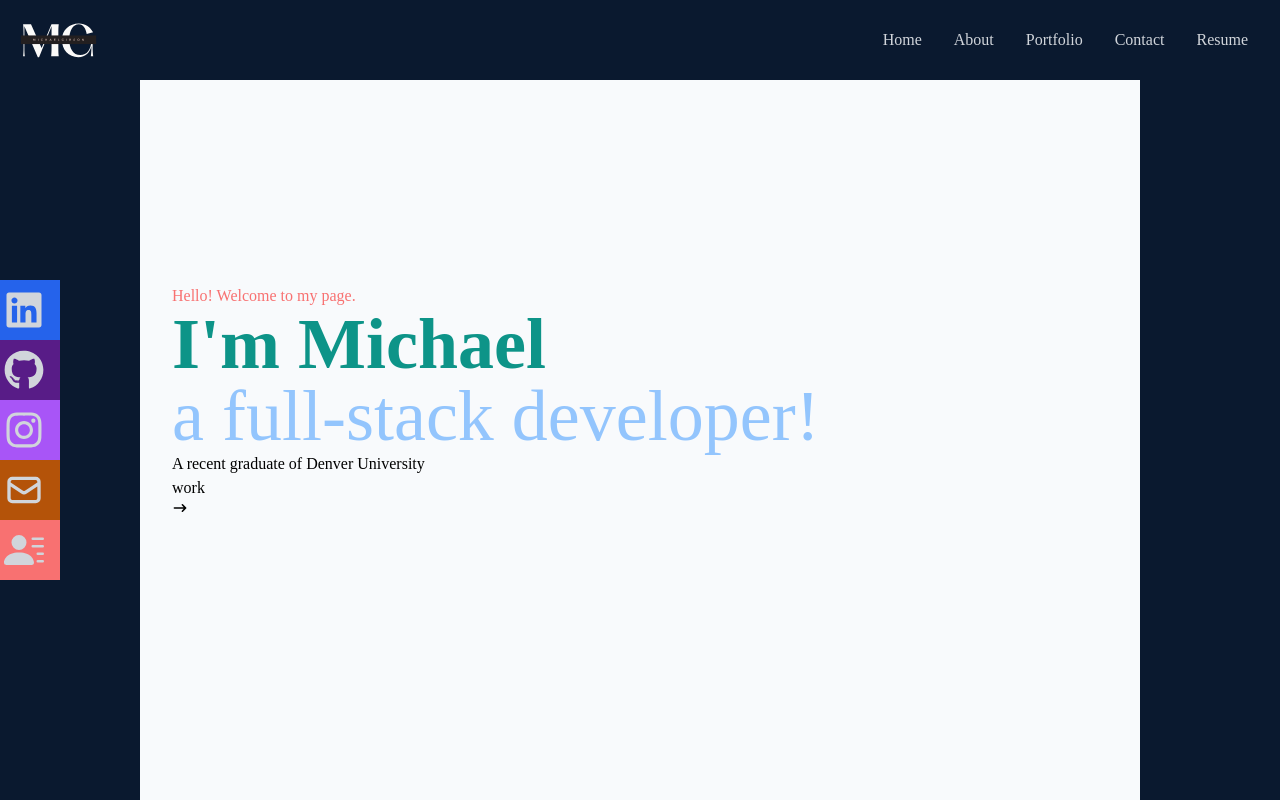
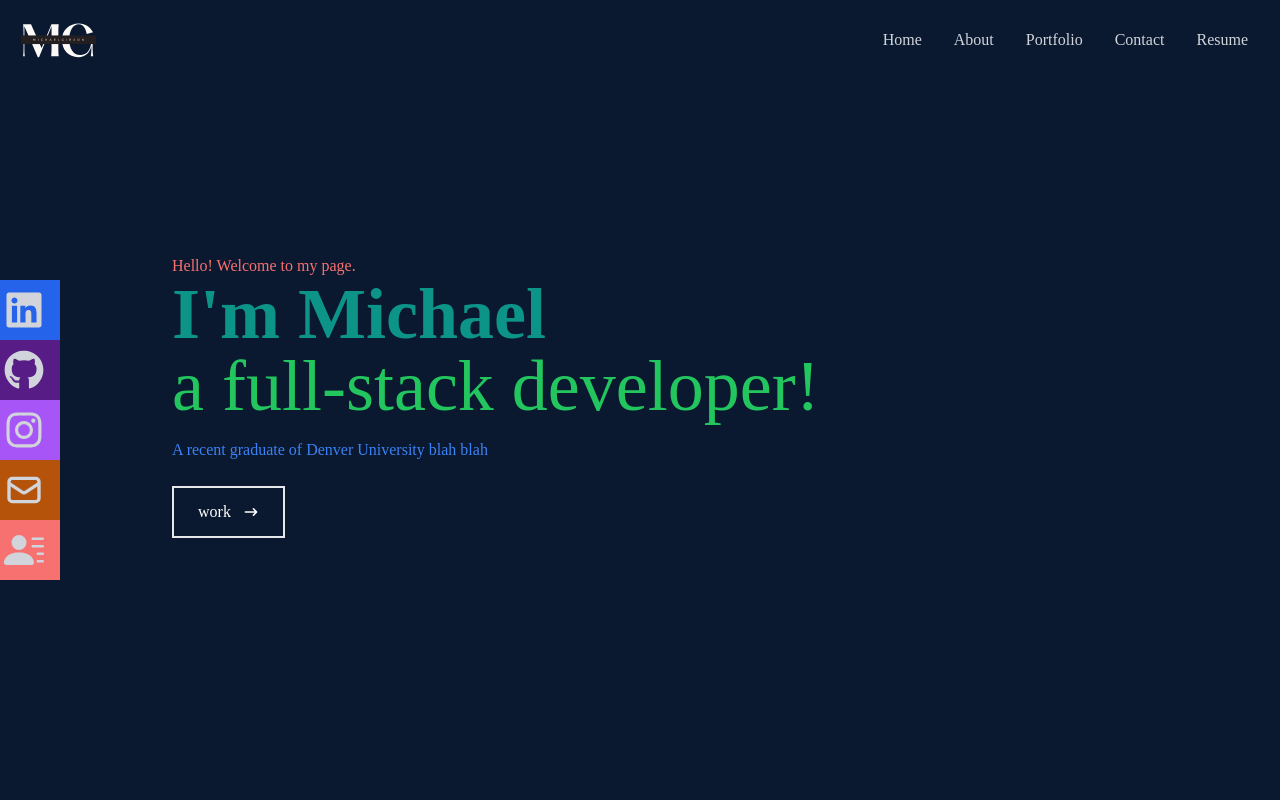
Before and after one commit to mlgibson8/Michael_Portfolio, a React (Create React App) app: page / in a window 1280 px wide. Built offline with nearby package versions, Linux system fonts and the light colour scheme.

Commit message:
finished home starting about

```diff
--- /dev/null
+++ b/src/components/About.jsx
@@ -0,0 +1,9 @@
+import React from 'react'
+
+const About = () => {
+  return (
+    <div>About</div>
+  )
+}
+
+export default About
--- a/src/components/Home.jsx
+++ b/src/components/Home.jsx
@@ -5,13 +5,17 @@ const Home = () => {
 
     <div name="home" className='w-full h-screen bg-[#0a192f]'>
     {/* container */}
-    <div className='max-w-[1000px] mx-auto px-8 flex flex-col justify-center h-full bg-slate-50'>
+    <div className='max-w-[1000px] mx-auto px-8 flex flex-col justify-center h-full'>
       <p className='text-red-400'>Hello! Welcome to my page.</p>
       <h1 className='text-4xl sm:text-7xl font-bold text-teal-600'>I'm Michael</h1>
-      <h2 className='text-4xl sm:text-7xl font bold text-blue-300'> a full-stack developer!</h2>
-      <p>A recent graduate of Denver University</p>
+      <h2 className='text-4xl sm:text-7xl font bold text-green-500'> a full-stack developer!</h2>
+      <p className='text-blue-500 py-4 max-w-[700px]'>A recent graduate of Denver University blah blah</p>
       <div>
-        <button>work <HiArrowNarrowRight /></button>
+        <button className='text-white group border-2 px-6 py-3 my-2 flex items-center hover:bg-teal-600 hover:border-pink-600'>work
+        <span className='group-hover:rotate-90 duraton-300'>
+        <HiArrowNarrowRight className='ml-3' />
+        </span>
+        </button>
       </div>
     </div>
     </div>
```
